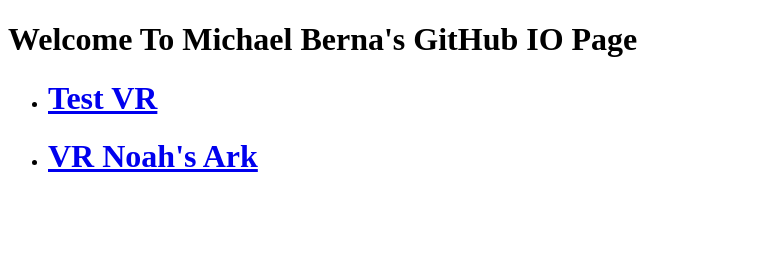
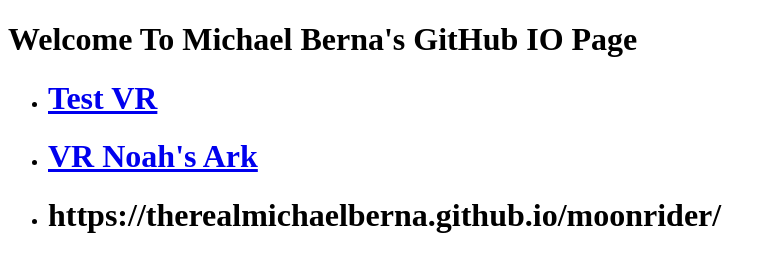
Before and after one commit to therealmichaelberna/therealmichaelberna.github.io, a plain HTML site: page index.html in a window 1280 px wide. Shown: the whole page, without its empty margins (0-776 px from the left). Drawn offline with Linux system fonts and the light colour scheme.

Commit message:
Update index.html

```diff
--- a/index.html
+++ b/index.html
@@ -10,6 +10,9 @@
       <li>
         <h1><a href="/arkvr/index.html">VR Noah's Ark</a></h1>
       </li>
+      <li>
+        <h1>https://therealmichaelberna.github.io/moonrider/</h1>
+      </li>
     </ul>
   </body>
 </html>
```
Lines whose indentation alone changed are shown as unchanged.
